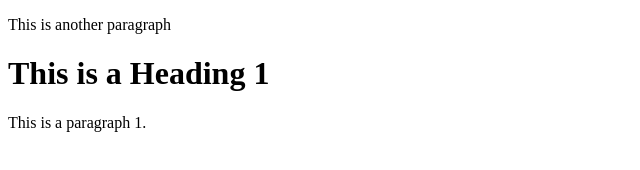
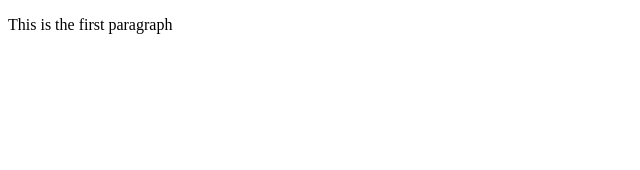
Before and after one commit to NMwangala/learning-git, a plain HTML site: page index.html in a window 1280 px wide. Shown: the whole page, without its empty margins (0-640 px from the left). Drawn offline with Linux system fonts and the light colour scheme.

Commit message:
Update index.html

```diff
--- a/index.html
+++ b/index.html
@@ -5,9 +5,8 @@
 </head>
 <body>
 
-<p>This is another paragraph</p>
-<h1>This is a Heading 1</h1>
-<p>This is a paragraph 1.</p>
+<p>This is the first paragraph</p>
+
 
 </body>
 </html>
```
